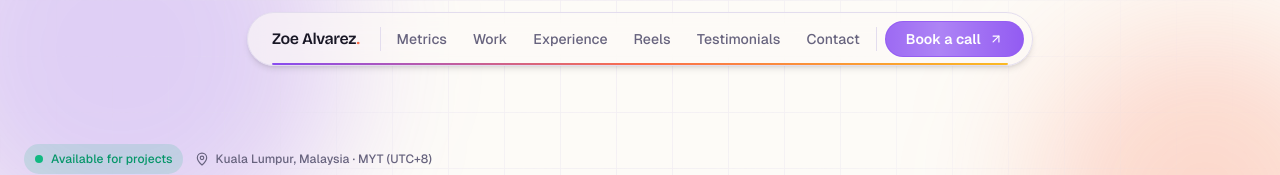
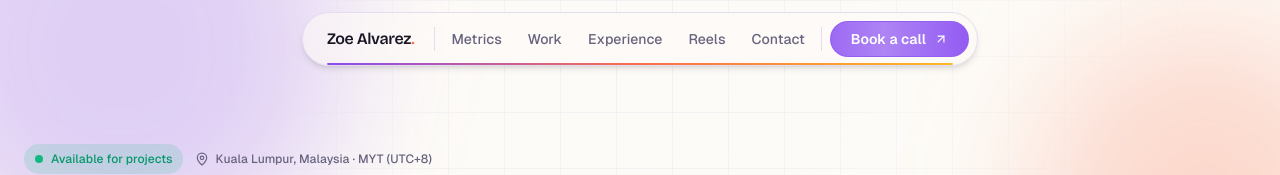
Before and after one commit to zicotann/zoe-portfolio, a Next.js app: page / in a window 1280 px wide. Shown: the top 175 px of the page. Built offline with nearby package versions, Linux system fonts and the light colour scheme.

Commit message:
fix: nav visibility based on section value

```diff
--- a/src/components/sections/site-header.tsx
+++ b/src/components/sections/site-header.tsx
@@ -39,7 +39,23 @@ export function SiteHeader({ content }: { content: SiteContent }) {
     restDelta: 0.001,
   });
 
-  const navLinks = content.navigation.links;
+  const navLinks = useMemo(() => {
+    const sectionVisibility: Record<string, boolean> = {
+      "#top": content.sections.hero.visible,
+      "#hero": content.sections.hero.visible,
+      "#metrics": content.sections.metrics.visible,
+      "#clients": content.sections.clients.visible,
+      "#work": content.sections.campaigns.visible,
+      "#experience": content.sections.experience.visible,
+      "#reels": content.sections.reels.visible,
+      "#testimonials": content.sections.testimonials.visible,
+      "#contact": content.sections.contact.visible,
+    };
+
+    return content.navigation.links.filter(
+      (link) => sectionVisibility[link.href] ?? true,
+    );
+  }, [content.navigation.links, content.sections]);
   const anchorIds = useMemo(
     () =>
       Array.from(
@@ -104,7 +120,12 @@ export function SiteHeader({ content }: { content: SiteContent }) {
             <span className="text-brand-coral">.</span>
           </a>
 
-          <span aria-hidden className="hidden h-6 w-px bg-border lg:block" />
+          {navLinks.length > 0 ? (
+            <>
+              <span
+                aria-hidden
+                className="hidden h-6 w-px bg-border lg:block"
+              />
 
               <div className="hidden items-center gap-0.5 lg:flex">
                 {navLinks.map((link) => (
@@ -124,7 +145,12 @@ export function SiteHeader({ content }: { content: SiteContent }) {
                 ))}
               </div>
 
-          <span aria-hidden className="hidden h-6 w-px bg-border lg:block" />
+              <span
+                aria-hidden
+                className="hidden h-6 w-px bg-border lg:block"
+              />
+            </>
+          ) : null}
 
           <ShimmerButton
             href={content.navigation.ctaHref}
@@ -144,7 +170,9 @@ export function SiteHeader({ content }: { content: SiteContent }) {
         </nav>
       </header>
 
+      {dockItems.length > 0 ? (
         <Dock items={dockItems} activeHref={active} className="lg:hidden" />
+      ) : null}
     </>
   );
 }
```
Also changed, not shown: .kilo/plans/1792675113157-two-branch-launch-plan.md (added). Lines whose indentation alone changed are shown as unchanged.
